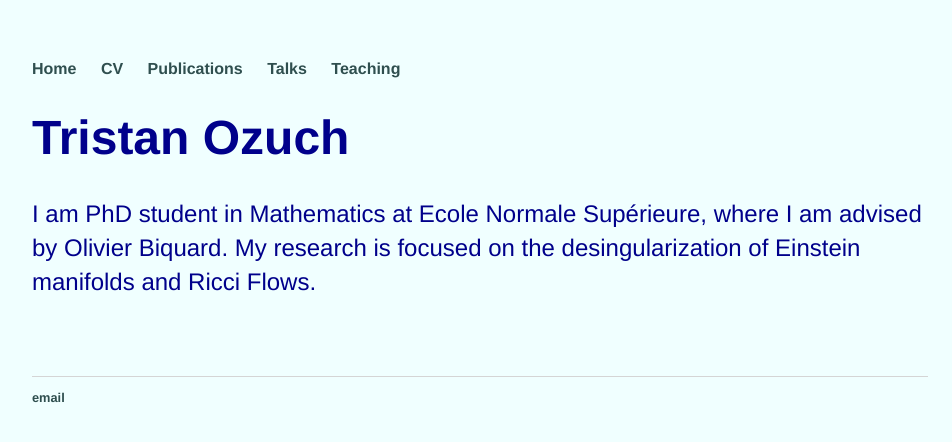
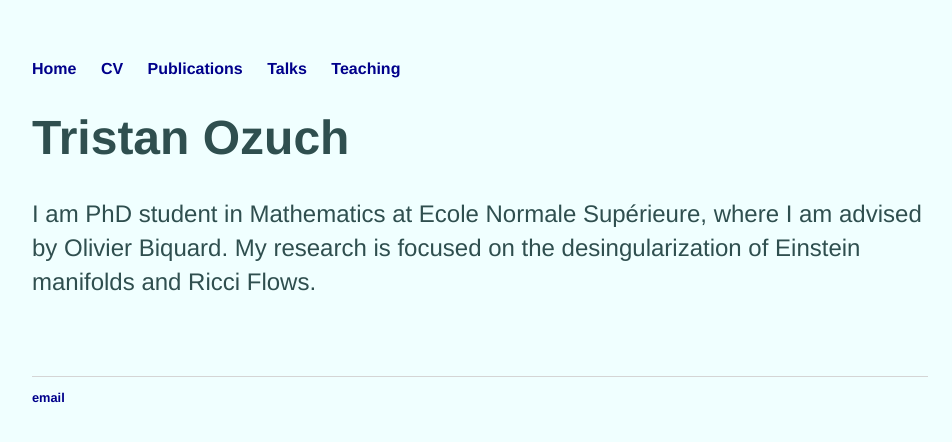
Before and after one commit to tristanozuch/tristanozuch.github.io, a Jekyll site: the page built from index.html, in a window 1280 px wide. Shown: the top 442 px of the page, without its empty margins (160-1112 px from the left). Built offline with Jekyll 4.4.1, drawn with Linux system fonts in a browser that asks for light colours.

Commit message:
Update main.css

```diff
--- a/css/main.css
+++ b/css/main.css
@@ -3,7 +3,7 @@
     margin: 60px auto;
     width: 70%;
     background: #F0FFFF;
-    color: 	#00008B;
+    color: 	#2F4F4F;
     font-family:'Helvetica', 'Arial', 'Sans-Serif';
 }
 nav ul, footer ul {
@@ -18,7 +18,7 @@
 }
 a {
     text-decoration: none;
-    color: 	#2F4F4F;
+    color: #00008B;
 }
 a:hover {
     text-decoration: underline;
@@ -35,7 +35,7 @@
     font-family:'Helvetica', 'Arial', 'Sans-Serif';
     font-size: 1.5em;
     line-height: 1.4em;
-    color: 	#00008B;
+    color: #2F4F4F;
 }
 footer {
     border-top: 1px solid #d5d5d5;
```
